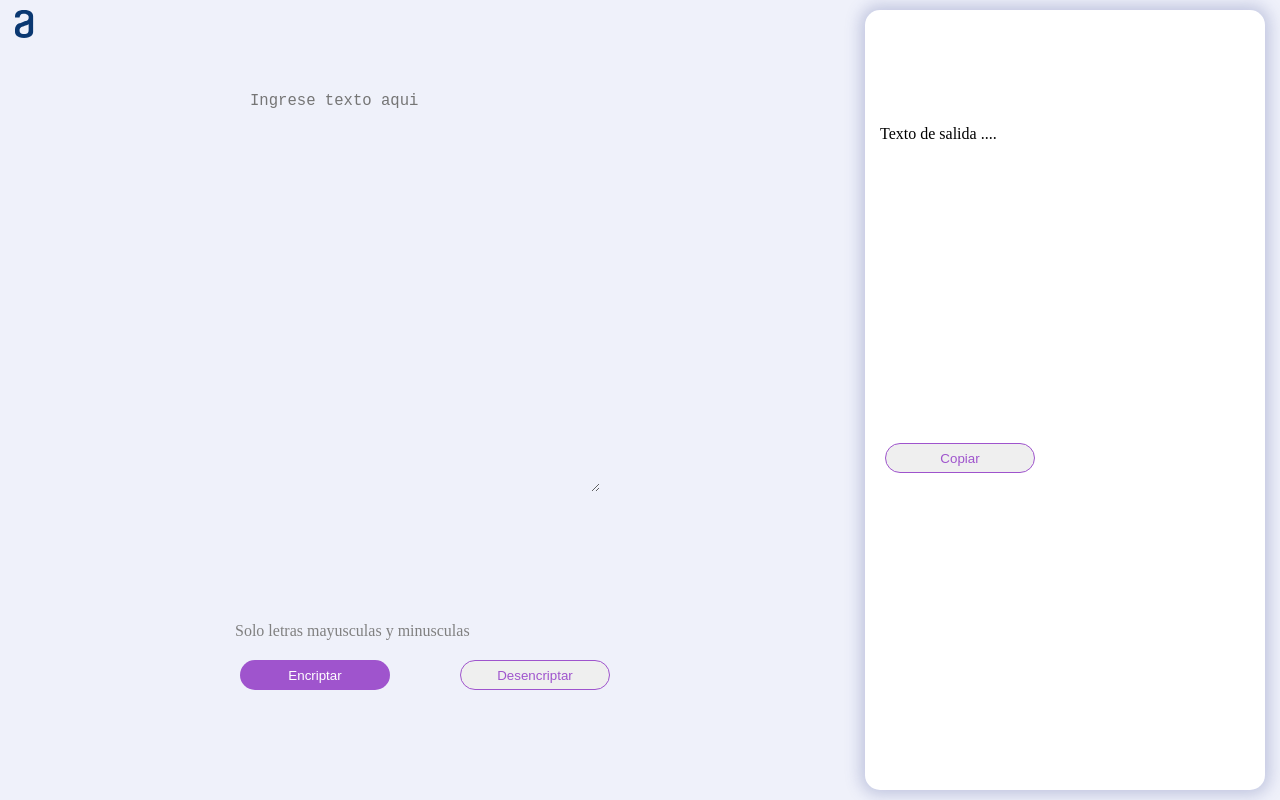
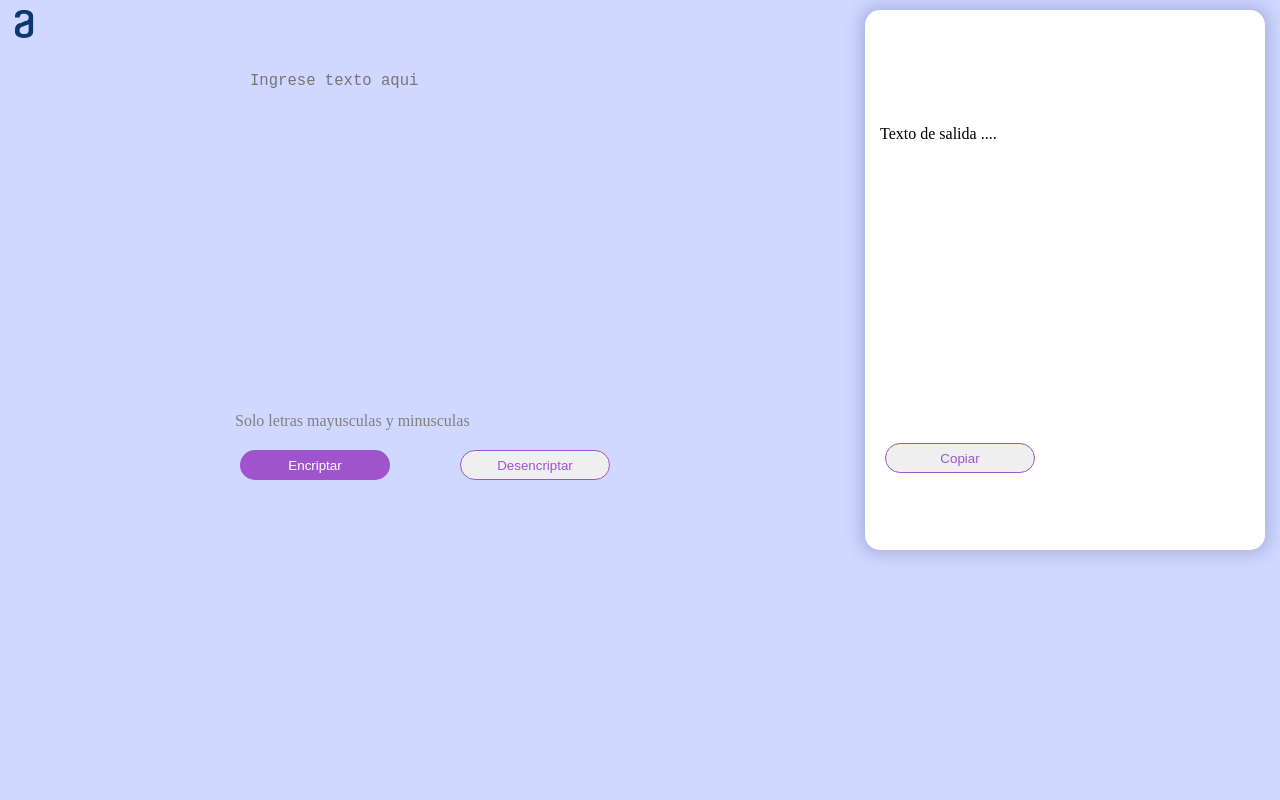
Before and after one commit to lizdanielam2/EncriptadorChallenge, a plain HTML site: page index.html in a window 1280 px wide. Drawn offline with Linux system fonts and the light colour scheme.

Commit message:
Agregando nuevos estilos

```diff
--- a/css/estilos.css
+++ b/css/estilos.css
@@ -8,7 +8,7 @@ html,
 body {
     min-height: 100%;
     height: 100%;
-    background-color: #EFF1FA;
+    background-color: #d0d8ff;
 }
 
 .container {
@@ -64,6 +64,7 @@ body {
     /* background-color: burlywood; */
     display: flex;
     flex-direction: column;
+    height: 70%;
 }
 
 .card {
@@ -76,6 +77,7 @@ body {
 }
 
 .card-text {
+    height: 70%;
     flex-grow: 1;
     display: flex;
     flex-direction: column;
@@ -90,8 +92,9 @@ body {
 
 .text {
     /* background-color: brown; */
-    padding: 40px 10px;
-    flex-grow: 1;
+    padding: 20px 10px;
+    /* flex-grow: 1; */
+    height: 350px;
     display: flex;
     justify-content: center;
 }
@@ -131,11 +134,16 @@ body {
     padding: 5px 10px;
     margin: 0 5px;
     border: 0;
+    cursor: pointer;
 }
 
 .btn-1 {
     background-color: #9f54cd;
     color: #fff;
+}
+.btn-1:hover {
+    background-color: #60148f;
+    color: #ffffff;
 }
 
 .btn-2 {
@@ -143,6 +151,11 @@ body {
     color: #9f54cd;
 }
 
+.btn-2:hover {
+    border: 1px solid #60148f;
+    color: #60148f;
+}
+
 #text-out {
     margin-top: 100px;
     margin-bottom: 300px;
--- a/index.html
+++ b/index.html
@@ -22,7 +22,7 @@
                     </svg>
                 </div>
                 <div class="text">
-                    <textarea name="text-in" id="text-in" cols="30" rows="10"
+                    <textarea name="text-in" id="text-in" cols="30" rows="5"
                         placeholder="Ingrese texto aqui"></textarea>
                 </div>
                 <span class="span">Solo letras mayusculas y minusculas</span>
```
Also changed, not shown: img/bg-img.jpg (added), img/f794d9836eb11ced5d74176173353b40.jpg (added).
